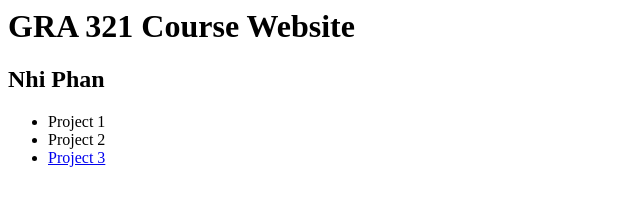
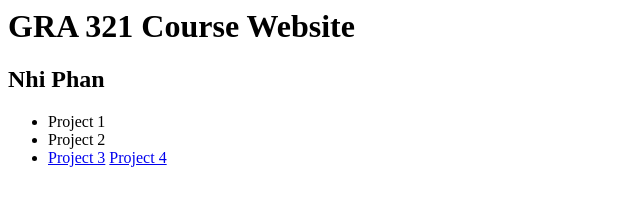
Before and after one commit to nhi-phan/gra321-f19, a plain HTML site: page index.html in a window 1280 px wide. Shown: the full height of the page, 0-640 px from the left. Drawn offline with Linux system fonts and the light colour scheme.

Commit message:
Adding project4

```diff
--- a/index.html
+++ b/index.html
@@ -10,6 +10,7 @@
         <li>Project 2</li>
         <li>
             <a href="project3/index.html" title="Project 3">Project 3</a>
+            <a href="project4/index.html" title="Project 4">Project 4</a>
         </li>
     </ul>
 </body>
```
